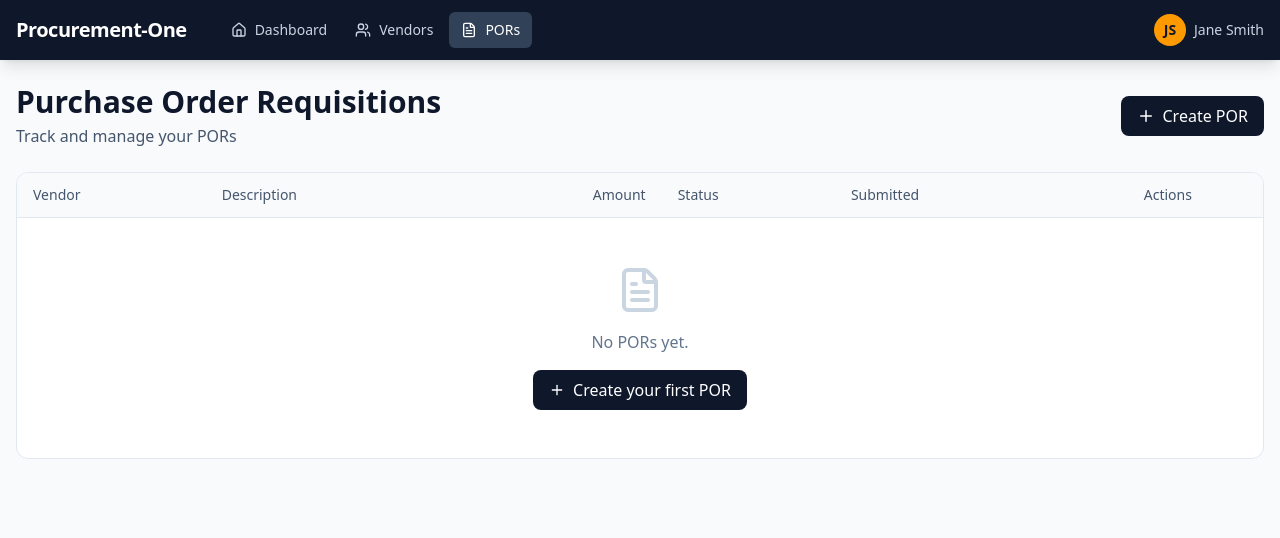
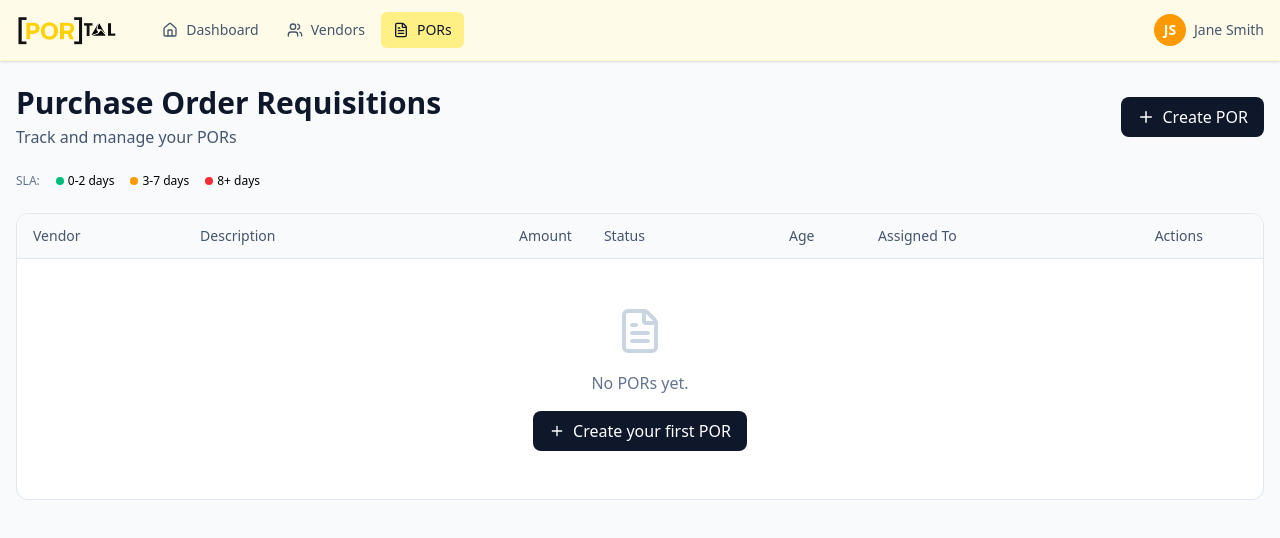
Before and after one commit to breeze4/po-req-prototype, a React (Vite) app: page /pors in a window 1280 px wide. Shown: the top 538 px of the page. Built offline with nearby package versions, Linux system fonts and the light colour scheme.

Commit message:
prep for clearing and creating data with debug  bar

```diff
--- a/src/components/Layout.jsx
+++ b/src/components/Layout.jsx
@@ -1,6 +1,7 @@
+import { FileText, Home, Users } from 'lucide-react'
 import { Link, Outlet, useLocation } from 'react-router-dom'
+
 import { Toaster } from 'sonner'
-import { Home, Users, FileText } from 'lucide-react'
 
 const navItems = [
   { to: '/', label: 'Dashboard', icon: Home },
@@ -16,10 +17,16 @@ export default function Layout() {
       <Toaster position="top-right" richColors />
 
       {/* Header */}
-      <header className="bg-slate-900 text-white shadow-lg">
+      <header className="bg-yellow-50 text-slate-900 shadow-sm border-b border-yellow-100">
         <div className="max-w-7xl mx-auto px-4 py-3 flex items-center justify-between">
           <div className="flex items-center gap-8">
-            <h1 className="text-xl font-bold tracking-tight">Procurement-One</h1>
+            <Link to="/">
+              <img
+                src="/PORTAL_trans.png"
+                alt="Procurement-One"
+                className="h-8"
+              />
+            </Link>
             <nav className="flex gap-1">
               {navItems.map(({ to, label, icon: Icon }) => {
                 const isActive = location.pathname === to ||
@@ -30,8 +37,8 @@ export default function Layout() {
                     to={to}
                     className={`flex items-center gap-2 px-3 py-2 rounded-md text-sm font-medium transition-colors ${
                       isActive
-                        ? 'bg-slate-700 text-white'
-                        : 'text-slate-300 hover:bg-slate-800 hover:text-white'
+                        ? 'bg-yellow-200 text-slate-900'
+                        : 'text-slate-600 hover:bg-yellow-100 hover:text-slate-900'
                     }`}
                   >
                     <Icon size={16} />
@@ -42,10 +49,10 @@ export default function Layout() {
             </nav>
           </div>
           <div className="flex items-center gap-2 text-sm">
-            <div className="w-8 h-8 rounded-full bg-amber-500 flex items-center justify-center font-semibold text-slate-900">
+            <div className="w-8 h-8 rounded-full bg-amber-500 flex items-center justify-center font-semibold text-white">
               JS
             </div>
-            <span className="text-slate-300">Jane Smith</span>
+            <span className="text-slate-600">Jane Smith</span>
           </div>
         </div>
       </header>
--- a/src/pages/PORDetail.jsx
+++ b/src/pages/PORDetail.jsx
@@ -1,4 +1,4 @@
-import { ArrowLeft, Building2, Calendar, CheckCircle, DollarSign, FileText, XCircle } from 'lucide-react'
+import { ArrowLeft, Building2, Calendar, CheckCircle, Clock, DollarSign, FileText, User, XCircle } from 'lucide-react'
 import { Link, useParams } from 'react-router-dom'
 import { toast } from 'sonner'
 import { getPOR, savePOR } from '../lib/storage'
@@ -27,6 +27,30 @@ function formatDate(dateString) {
     day: 'numeric',
     year: 'numeric',
   })
+}
+
+function getDaysAged(dateString) {
+  if (!dateString) return 0
+  const created = new Date(dateString)
+  const now = new Date()
+  const diffTime = Math.abs(now - created)
+  const diffDays = Math.floor(diffTime / (1000 * 60 * 60 * 24))
+  return diffDays
+}
+
+// SLA thresholds: green < 3 days, yellow 3-7 days, red > 7 days
+function getAgingStyles(days, status) {
+  // Completed statuses don't need aging indicators
+  if (status === 'approved' || status === 'rejected') {
+    return { bg: 'bg-slate-100', text: 'text-slate-600', icon: 'text-slate-400' }
+  }
+  if (days <= 2) {
+    return { bg: 'bg-emerald-100', text: 'text-emerald-600', icon: 'text-emerald-600' }
+  } else if (days <= 7) {
+    return { bg: 'bg-amber-100', text: 'text-amber-600', icon: 'text-amber-600' }
+  } else {
+    return { bg: 'bg-red-100', text: 'text-red-600', icon: 'text-red-600' }
+  }
 }
 
 export default function PORDetail() {
@@ -87,7 +111,12 @@ export default function PORDetail() {
       </div>
 
       {/* Summary Cards */}
-      <div className="grid md:grid-cols-3 gap-4">
+      {(() => {
+        const daysAged = getDaysAged(por.createdAt)
+        const agingStyles = getAgingStyles(daysAged, por.status)
+
+        return (
+          <div className="grid md:grid-cols-5 gap-4">
             <div className="bg-white rounded-xl border border-slate-200 p-4">
               <div className="flex items-center gap-3">
                 <div className="p-2 bg-slate-100 rounded-lg">
@@ -121,7 +150,31 @@ export default function PORDetail() {
                 </div>
               </div>
             </div>
+            <div className="bg-white rounded-xl border border-slate-200 p-4">
+              <div className="flex items-center gap-3">
+                <div className={`p-2 ${agingStyles.bg} rounded-lg`}>
+                  <Clock className={agingStyles.icon} size={20} />
                 </div>
+                <div>
+                  <p className="text-sm text-slate-500">Days Aged</p>
+                  <p className={`font-semibold ${agingStyles.text}`}>{daysAged} days</p>
+                </div>
+              </div>
+            </div>
+            <div className="bg-white rounded-xl border border-slate-200 p-4">
+              <div className="flex items-center gap-3">
+                <div className="p-2 bg-purple-100 rounded-lg">
+                  <User className="text-purple-600" size={20} />
+                </div>
+                <div>
+                  <p className="text-sm text-slate-500">Assigned To</p>
+                  <p className="font-semibold text-slate-900">{por.assignee || '—'}</p>
+                </div>
+              </div>
+            </div>
+          </div>
+        )
+      })()}
 
       {/* Header Information */}
       <div className="bg-white rounded-xl border border-slate-200 p-6 space-y-4">
--- a/src/pages/PORList.jsx
+++ b/src/pages/PORList.jsx
@@ -1,4 +1,4 @@
-import { Eye, FileText, Plus } from 'lucide-react'
+import { Clock, Eye, FileText, Plus, User } from 'lucide-react'
 
 import { Link } from 'react-router-dom'
 import { getPORs } from '../lib/storage'
@@ -26,6 +26,30 @@ function formatDate(dateString) {
   })
 }
 
+function getDaysAged(dateString) {
+  if (!dateString) return 0
+  const created = new Date(dateString)
+  const now = new Date()
+  const diffTime = Math.abs(now - created)
+  const diffDays = Math.floor(diffTime / (1000 * 60 * 60 * 24))
+  return diffDays
+}
+
+// SLA thresholds: green < 3 days, yellow 3-7 days, red > 7 days
+function getAgingColor(days, status) {
+  // Completed statuses don't need aging indicators
+  if (status === 'approved' || status === 'rejected') {
+    return 'text-slate-400'
+  }
+  if (days <= 2) {
+    return 'text-emerald-600 bg-emerald-50'
+  } else if (days <= 7) {
+    return 'text-amber-600 bg-amber-50'
+  } else {
+    return 'text-red-600 bg-red-50'
+  }
+}
+
 export default function PORList() {
   const pors = getPORs()
 
@@ -45,6 +69,23 @@ export default function PORList() {
         </Link>
       </div>
 
+      {/* SLA Legend */}
+      <div className="flex items-center gap-4 text-xs">
+        <span className="text-slate-500">SLA:</span>
+        <span className="flex items-center gap-1">
+          <span className="w-2 h-2 rounded-full bg-emerald-500"></span>
+          0-2 days
+        </span>
+        <span className="flex items-center gap-1">
+          <span className="w-2 h-2 rounded-full bg-amber-500"></span>
+          3-7 days
+        </span>
+        <span className="flex items-center gap-1">
+          <span className="w-2 h-2 rounded-full bg-red-500"></span>
+          8+ days
+        </span>
+      </div>
+
       {/* Table */}
       <div className="bg-white rounded-xl border border-slate-200 overflow-hidden">
         <table className="w-full">
@@ -54,14 +95,15 @@ export default function PORList() {
               <th className="text-left px-4 py-3 text-sm font-medium text-slate-600">Description</th>
               <th className="text-right px-4 py-3 text-sm font-medium text-slate-600">Amount</th>
               <th className="text-left px-4 py-3 text-sm font-medium text-slate-600">Status</th>
-              <th className="text-left px-4 py-3 text-sm font-medium text-slate-600">Submitted</th>
+              <th className="text-center px-4 py-3 text-sm font-medium text-slate-600">Age</th>
+              <th className="text-left px-4 py-3 text-sm font-medium text-slate-600">Assigned To</th>
               <th className="text-center px-4 py-3 text-sm font-medium text-slate-600">Actions</th>
             </tr>
           </thead>
           <tbody className="divide-y divide-slate-100">
             {pors.length === 0 ? (
               <tr>
-                <td colSpan={6} className="px-4 py-12 text-center">
+                <td colSpan={7} className="px-4 py-12 text-center">
                   <FileText className="mx-auto text-slate-300" size={48} />
                   <p className="mt-4 text-slate-500">No PORs yet.</p>
                   <Link
@@ -74,7 +116,11 @@ export default function PORList() {
                 </td>
               </tr>
             ) : (
-              pors.map((por) => (
+              pors.map((por) => {
+                const daysAged = getDaysAged(por.createdAt)
+                const agingColor = getAgingColor(daysAged, por.status)
+
+                return (
                   <tr key={por.id} className="hover:bg-slate-50">
                     <td className="px-4 py-4">
                       <span className="font-medium text-slate-900">{por.vendorName}</span>
@@ -92,9 +138,16 @@ export default function PORList() {
                         {por.status?.replace(/_/g, ' ') || 'Draft'}
                       </span>
                     </td>
+                    <td className="px-4 py-4 text-center">
+                      <span className={`inline-flex items-center gap-1 px-2 py-1 text-xs font-medium rounded-md ${agingColor}`}>
+                        <Clock size={12} />
+                        {daysAged}d
+                      </span>
+                    </td>
                     <td className="px-4 py-4">
-                    <span className="text-slate-600">
-                      {por.submittedAt ? formatDate(por.submittedAt) : '—'}
+                      <span className="inline-flex items-center gap-1.5 text-sm text-slate-600">
+                        <User size={14} className="text-slate-400" />
+                        {por.assignee || '—'}
                       </span>
                     </td>
                     <td className="px-4 py-4 text-center">
@@ -107,7 +160,8 @@ export default function PORList() {
                       </Link>
                     </td>
                   </tr>
-              ))
+                )
+              })
             )}
           </tbody>
         </table>
```
Also changed, not shown: src/pages/PORCreate.jsx (+26 -27 lines), public/PORTAL_trans.png (added), 1 other file (tests, documents, lock files or other folders). Lines whose indentation alone changed are shown as unchanged.
